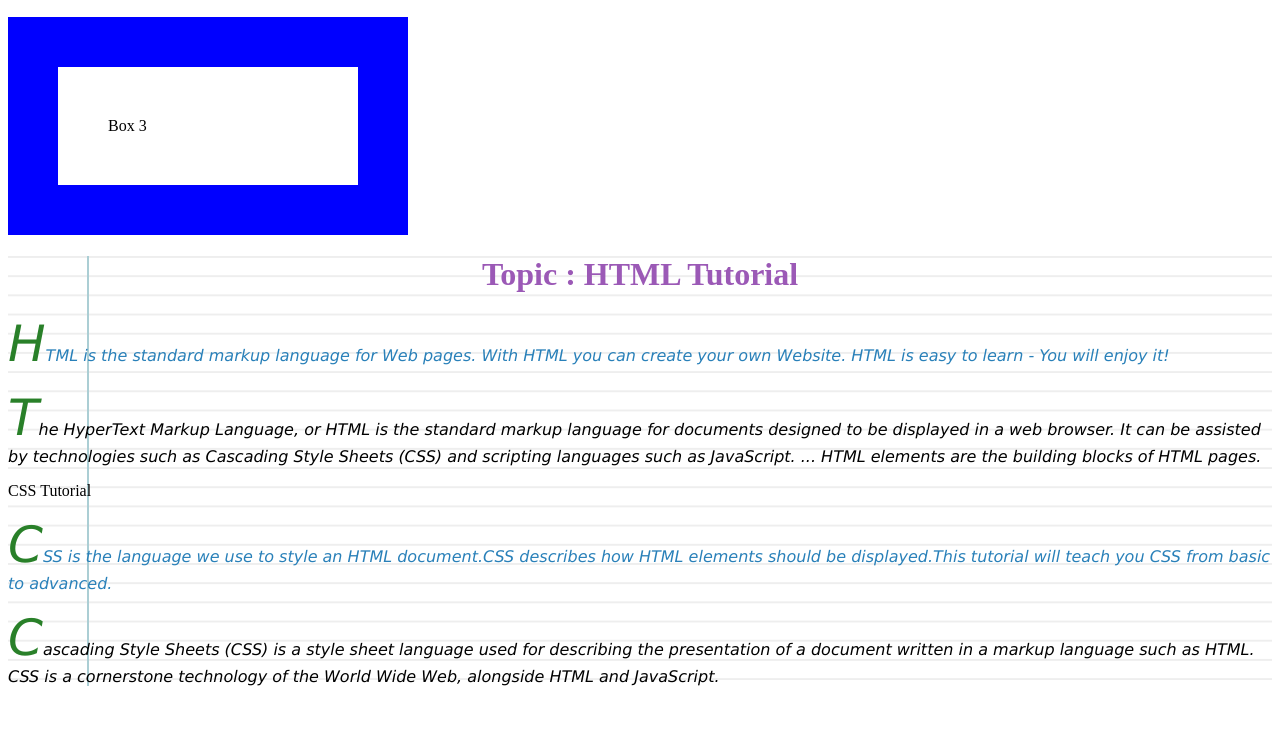
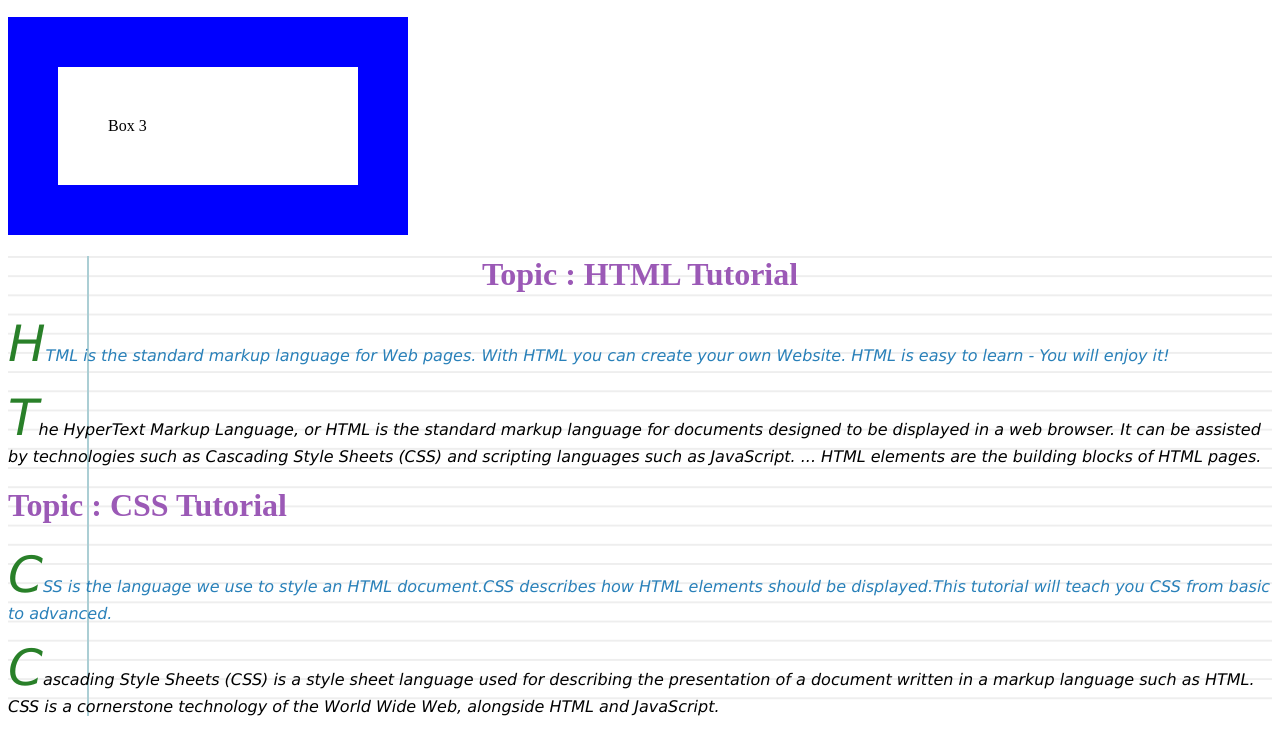
Before and after one commit to kangps7675-tiger/practice1, a plain HTML site: page index.html in a window 1280 px wide. Shown: the part 467-1199 px from the top of the page. Before the commit the page ends 1169 px from the top, so only its background shows below. Drawn offline with Linux system fonts and the light colour scheme.

Commit message:
Fix: Correct h1 tag syntax error

```diff
--- a/index.html
+++ b/index.html
@@ -19,7 +19,7 @@
   <h1 class = "h1-color">HTML Tutorial</h1>
   <p class="sub-header">HTML is the standard markup language for Web pages. With HTML you can create your own Website. HTML is easy to learn - You will enjoy it! </p>
   <p>The HyperText Markup Language, or HTML is the standard markup language for documents designed to be displayed in a web browser. It can be assisted by technologies such as Cascading Style Sheets (CSS) and scripting languages such as JavaScript. ... HTML elements are the building blocks of HTML pages.  </p>
-  <h1"class="h1-color">CSS Tutorial</h1>
+  <h1 class="h1-color">CSS Tutorial</h1>
   <p class="sub-header">CSS is the language we use to style an HTML document.CSS describes how HTML elements should be displayed.This tutorial will teach you CSS from basic to advanced.</p>
   <p>Cascading Style Sheets (CSS) is a style sheet language used for describing the presentation of a document written in a markup language such as HTML. CSS is a cornerstone technology of the World Wide Web, alongside HTML and JavaScript.  </p>
 </div>
```
